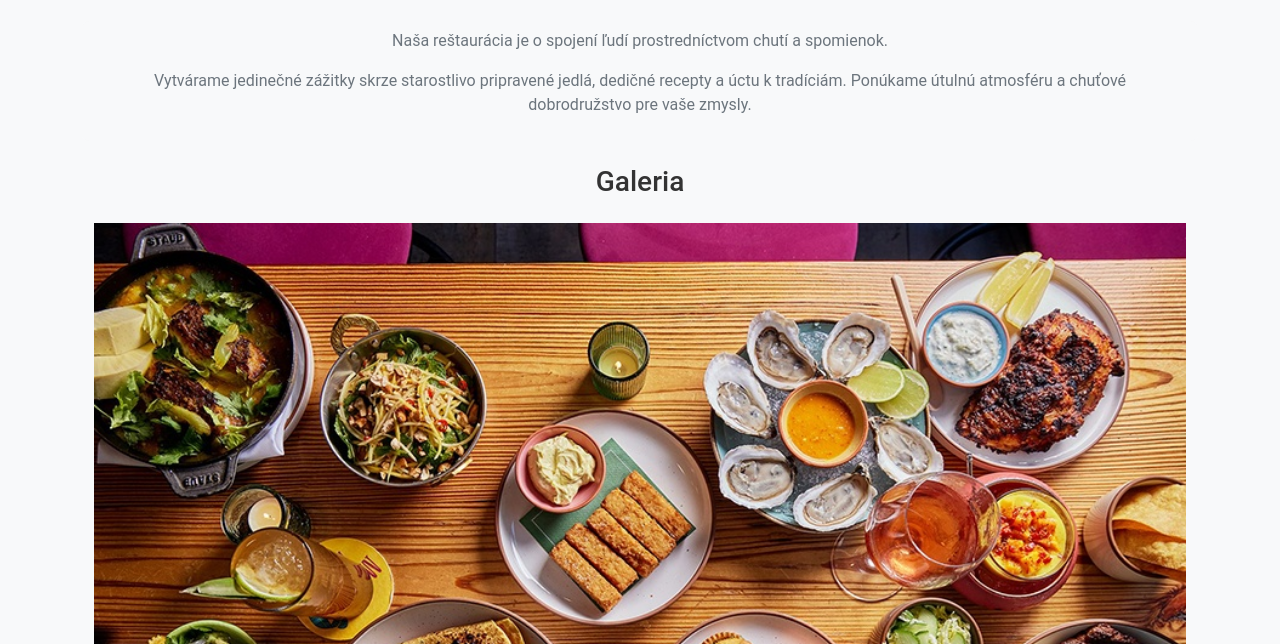
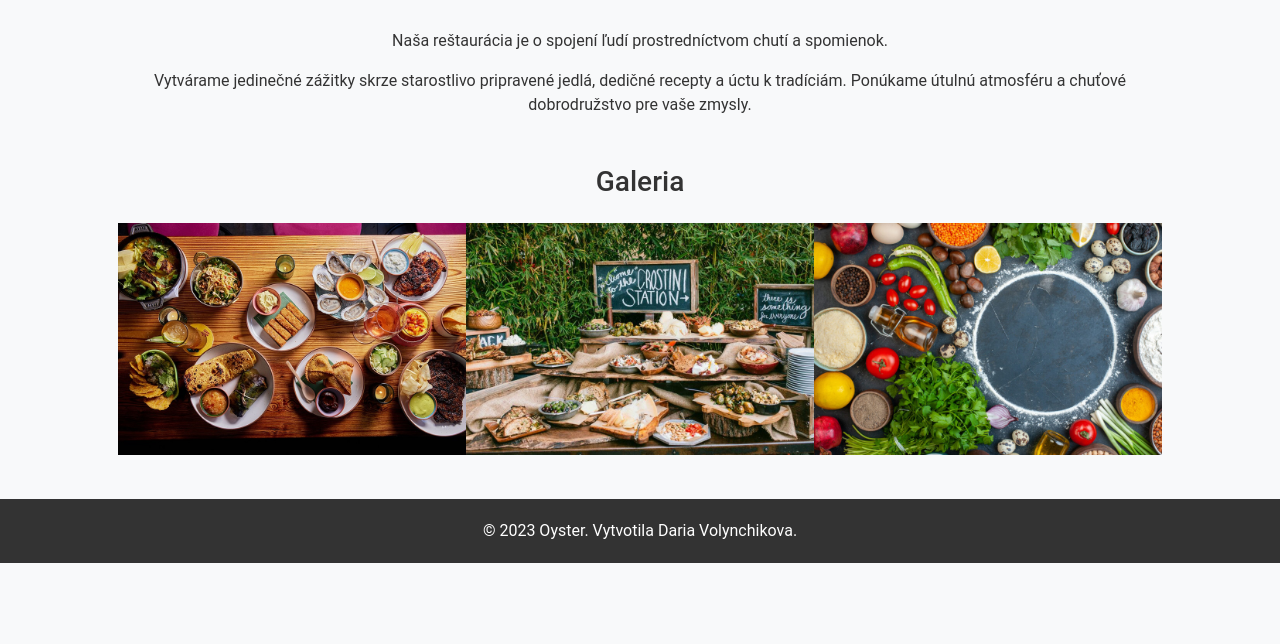
Before and after one commit to diiivol/uniprojects, a plain HTML site: page about-us.html in a window 1280 px wide. Shown: the part 156-800 px from the top of the page. Drawn offline with nearby package versions, Linux system fonts and the light colour scheme; a script that the page names is missing.

Commit message:
modified:   about-us.html 	modified:   css/style.css

```diff
--- a/about-us.html
+++ b/about-us.html
@@ -39,7 +39,7 @@
   </nav>
 
   <!-- O nas -->
-  <div class="container pt-3">
+  <div class="container pt-3 text-center">
     <h1 class="display-4 text-center mb-4">O nas</h1>
     <div class="about-section p-2">
       <div class="container">
@@ -51,13 +51,12 @@
     <!-- phtotos -->
     <div class="container my-4">
       <h3 class="text-center mb-4">Galeria</h3>
-      <div class="row photo-gallery">
+      <div class="photo-gallery row justify-content-center"> <!-- Added justify-content-center class -->
         <!-- slide show 3 photos -->
-        <div class="column">
-          <img class="mySlides animate" src="img/food1.jpg" style="width:100%" onclick="plusSlides(1)" class="hover-shadow cursor">
-          <img class="mySlides animate" src="img/food2.jpg" style="width:100%" onclick="plusSlides(1)" class="hover-shadow cursor">
-          <img class="mySlides animate" src="https://via.placeholder.com/300x200" style="width:100%" onclick="plusSlides(1)" class="hover-shadow cursor">
-
+        <div class="col-md-4 text-center col-xl-4 d-flex justify-content-center">
+          <img class="mySlides" src="img/food1.jpg" onclick="plusSlides(1)" class="hover-shadow">
+          <img class="mySlides" src="img/food2.jpg" onclick="plusSlides(1)" class="hover-shadow">
+          <img class="mySlides" src="img/food3.jpg" onclick="plusSlides(1)" class="hover-shadow">
         </div>
       </div>
     </div>
--- a/css/style.css
+++ b/css/style.css
@@ -35,27 +35,24 @@ body {
   /* o nas */
   .about-section {
     padding: 50px 0;
-    border-radius: 7px;
-    background-color: #f8f9fa;
     text-align: center;
   }
-  .about-section h2 {
-    margin-bottom: 30px;
-  }
-  .about-section p {
-    color: #6c757d;
-  }
+
   .photo-gallery img {
     width: 100%;
     height: auto;
     margin-bottom: 20px;
   }
-
-  .animate {
-    cursor: pointer;
-    transition: transform .2s;
+  .photo-gallery img:hover {
+    opacity: 0.7;
   }
 
-  .animate:hover {
-    transform: scale(1.05);
+  .mySlides:hover {
+    cursor: pointer;
   }
+  .hover-shadow {
+    transition: box-shadow .2s;
+  }
+  .hover-shadow:hover {
+    box-shadow: 0 4px 8px 0 rgba(0,0,0,0.2);
+  }
```
